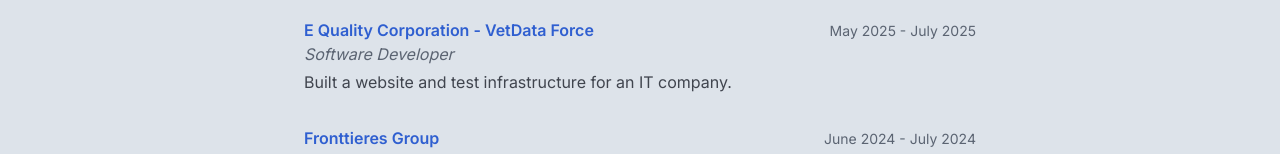
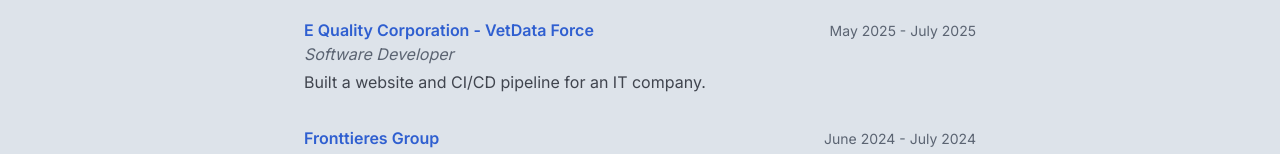
Before and after one commit to rayank906/personal-website, a React (Vite) app: page /experience in a window 1280 px wide. Shown: the part 439-593 px from the top of the page. Built offline with nearby package versions, Linux system fonts and the light colour scheme.

Commit message:
corrected eqc description

```diff
--- a/src/data/experience.js
+++ b/src/data/experience.js
@@ -18,7 +18,7 @@ export const experience = [
     company: "E Quality Corporation - VetData Force",
     role: "Software Developer",
     period: "May 2025 - July 2025",
-    description: "Built a website and test infrastructure for an IT company.",
+    description: "Built a website and CI/CD pipeline for an IT company.",
   },
   {
     id: "004",
```
